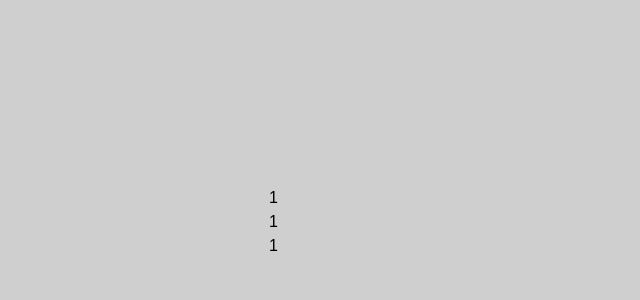
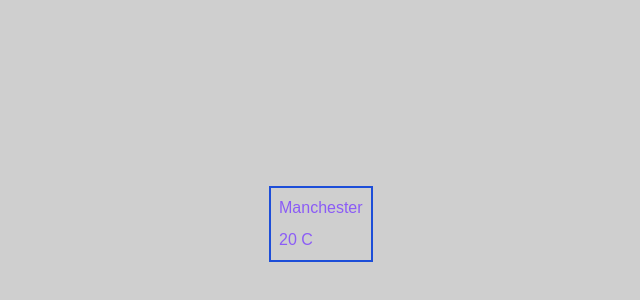
Before and after one commit to imevanc/weather-widget, a Next.js app: page / in a window 1280 px wide. Shown: the part 214-514 px from the top of the page, without its empty margins (371-1011 px from the left). Built offline with nearby package versions, Linux system fonts and the light colour scheme.

Commit message:
built the rectangle component

```diff
--- /dev/null
+++ b/components/Rectangle.jsx
@@ -0,0 +1,15 @@
+const Rectangle = ({ lines }) => {
+  return (
+    <div className="border-blue-700 border-solid border-2">
+      {lines.map((line, idx) => {
+        return (
+          <div key={idx} className="text-violet-500 m-2">
+            {line}
+          </div>
+        );
+      })}
+    </div>
+  );
+};
+
+export default Rectangle;
--- a/pages/index.js
+++ b/pages/index.js
@@ -1,11 +1,13 @@
+import Rectangle from "../components/Rectangle";
+
 export default function Home() {
   return (
-    <div className="flex justify-center items-center flex-col h-screen mt--20 mb-50">
-      <div className="shadow-xl bg-black rounded-sm max-w-full w-{200} min-h-480 relative">
-        <div className="absolute top-0 h-full">
-          <div>1</div>
-          <div>1</div>
-          <div>1</div>
+    <div className="flex justify-center items-center flex-col h-screen">
+      <div className="shadow-xl rounded-sm max-w-full w-{200} min-h-480 mt--20 mb-50 relative">
+        <div className="absolute top-0 h-full bg-slate-900">
+          <div className="flex justify-center items-center">
+            <Rectangle lines={["Manchester", "20 C"]} />
+          </div>
         </div>
       </div>
     </div>
```
